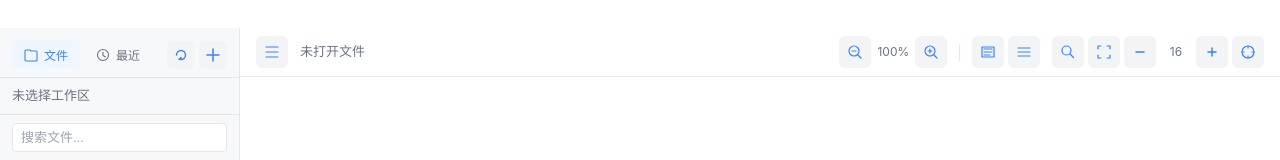
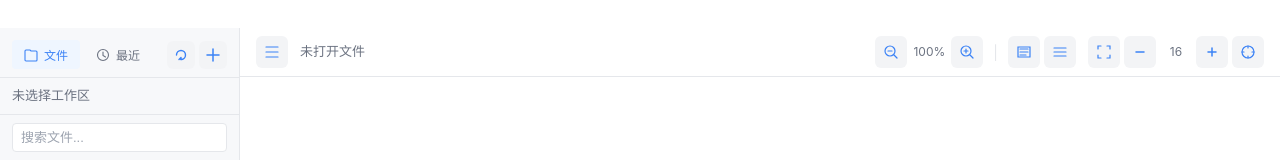
Before and after one commit to zzuwangfeng/markdown-editor, an Electron app: page src/renderer/index.html in a window 1280 px wide. Shown: the top 160 px of the page. Drawn offline with Linux system fonts and the light colour scheme; no server answers.

Commit message:
feat: 隐藏搜索按钮，优化工具栏界面

```diff
--- a/src/renderer/index.html
+++ b/src/renderer/index.html
@@ -129,7 +129,7 @@
           </button>
         </div>
         <div class="toolbar-right">
-          <button class="toolbar-btn" id="btn-search" title="搜索 (Cmd+F)">
+          <button class="toolbar-btn" id="btn-search" title="搜索 (Cmd+F)" style="display: none;">
             <svg width="16" height="16" viewBox="0 0 16 16" fill="none">
               <circle cx="6.5" cy="6.5" r="4.5" stroke="currentColor" stroke-width="1.2"/>
               <path d="M10 10l3.5 3.5" stroke="currentColor" stroke-width="1.2" stroke-linecap="round"/>
```
